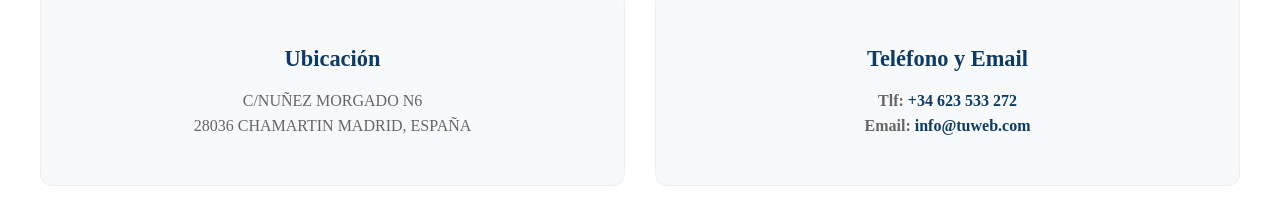
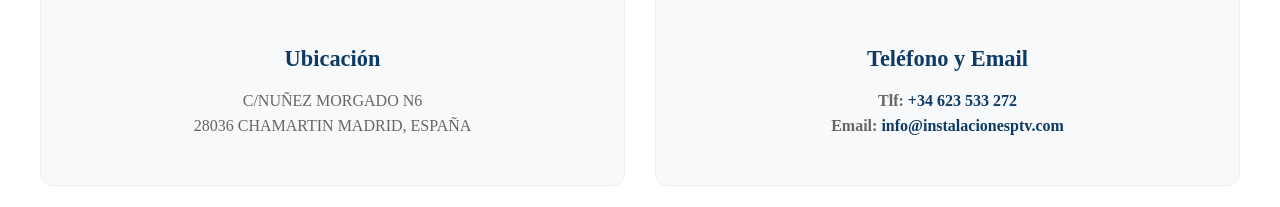
Before and after one commit to AdrianSanPedroTorralba/Web-Fontaneria, an Angular app: page /contacto in a window 1280 px wide. Shown: the part 428-635 px from the top of the page. Built offline with nearby package versions, Linux system fonts and the light colour scheme.

Commit message:
build and upload

```diff
--- a/src/app/pages/contacto/contacto.html
+++ b/src/app/pages/contacto/contacto.html
@@ -28,7 +28,7 @@
 
           <strong>Email: </strong>
           <a href="mailto:info@tuweb.com" class="link-contacto">
-            info@tuweb.com
+            info@instalacionesptv.com
           </a>
         </p>
 
```
